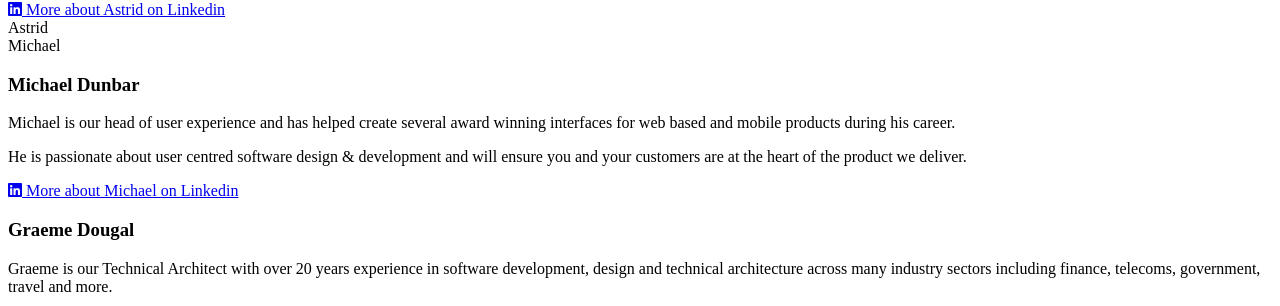
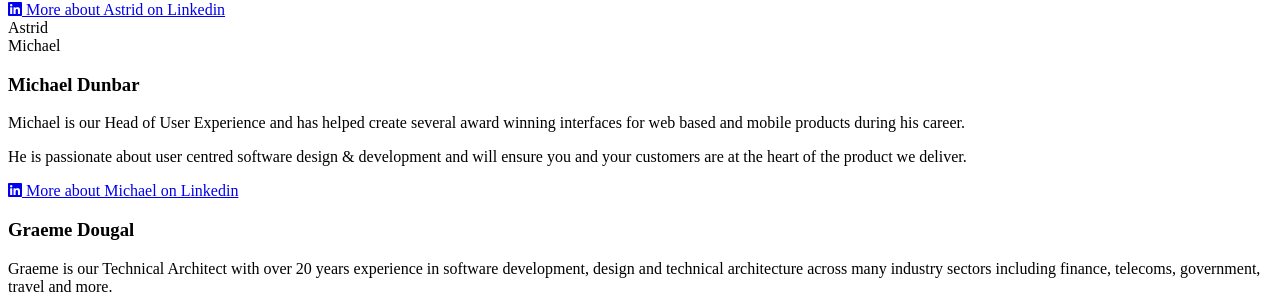
Before and after one commit to collective-logic/new-site, a Jekyll site: the page built from team.md, in a window 1280 px wide. Shown: the part 514-820 px from the top of the page. Built offline with Jekyll 4.4.1, drawn with Linux system fonts in a browser that asks for light colours; nearby versions of some CDN libraries.

```diff
--- a/team.md
+++ b/team.md
@@ -37,7 +37,7 @@ look&hellip;
         <div class="photo michael"><span>Michael</span></div><div class="content">
             <h3>Michael Dunbar</h3>
 
-            <p>Michael is our head of user experience and has helped create several award winning interfaces for web based and mobile
+            <p>Michael is our Head of User Experience and has helped create several award winning interfaces for web based and mobile
             products during his career.</p>
 
             <p>He is passionate about user centred software design & development and will ensure you and your customers are at the
```
Also changed, not shown: _sass/layout.scss (+8 -1 lines).
